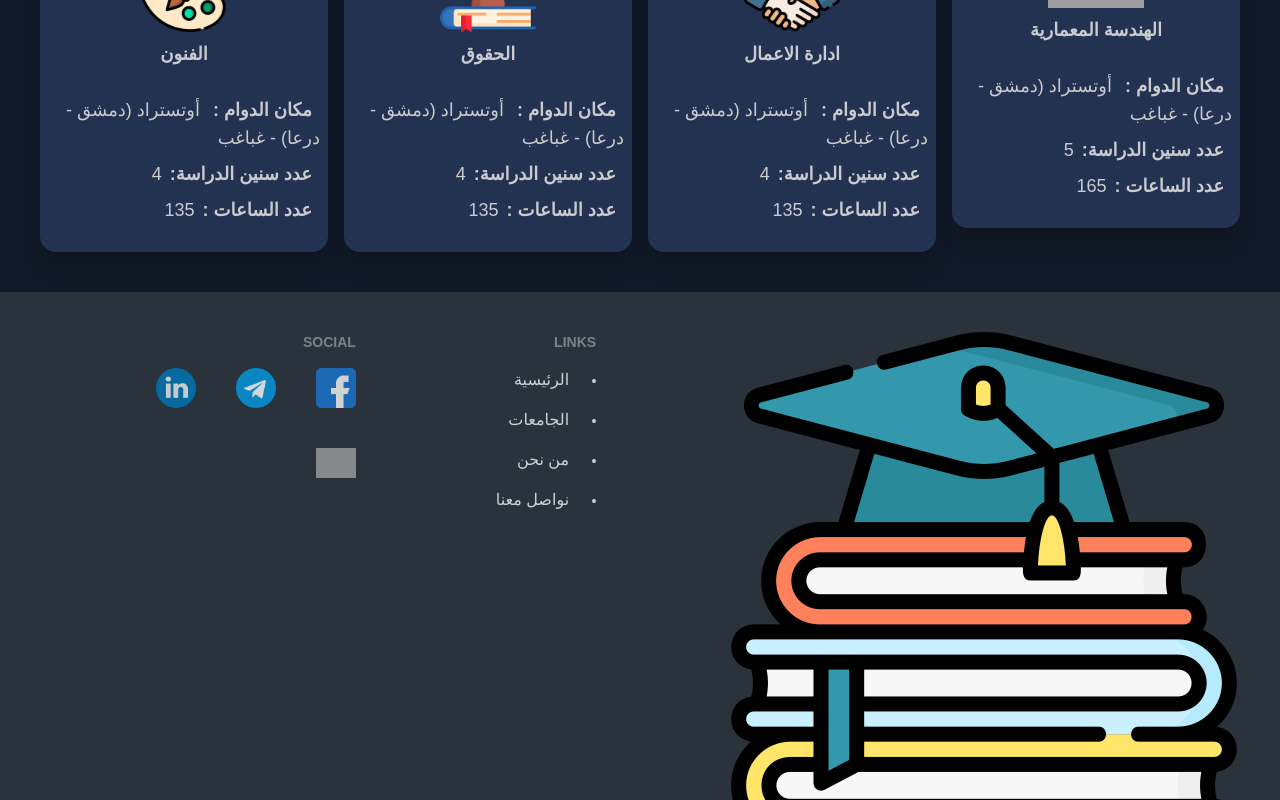
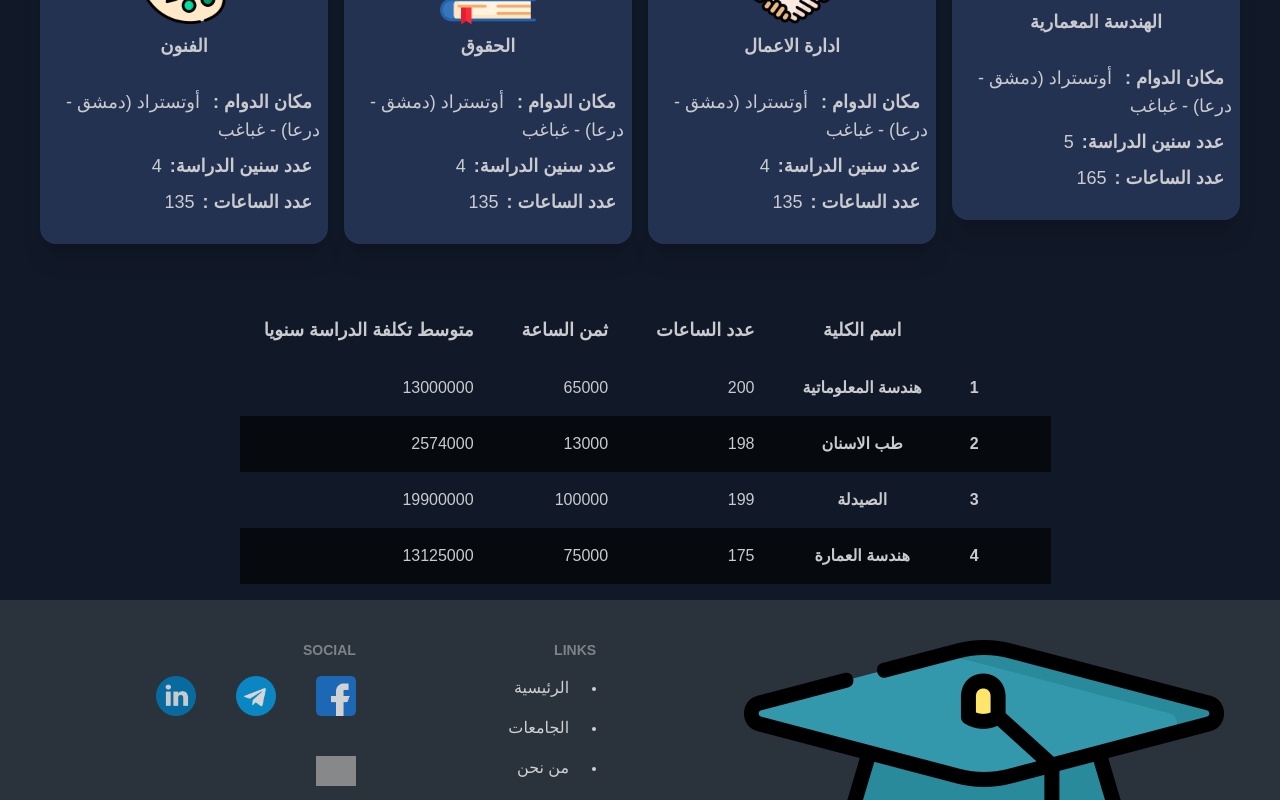
Before and after one commit to MHD-HSN-TD/spus, a Next.js app: page /unis/1 in a window 1280 px wide. Shown: the part 1803-2603 px from the top of the page. Built offline with nearby package versions, Linux system fonts and the light colour scheme; grey boxes are pictures that could not be loaded; a web font is replaced by a local one.

Commit message:
add table

```diff
--- a/src/app/(dynamic)/unis/[uni_id]/page.jsx
+++ b/src/app/(dynamic)/unis/[uni_id]/page.jsx
@@ -1,6 +1,7 @@
 
 
 import Card from "@/components/Card/Card"
+import Table from "@/components/Table/Table"
 import { universities } from "@/store/universities"
 import { unv } from "@/store/univs"
 import Image from "next/image"
@@ -79,7 +80,7 @@ const Uni = (props) => {
         <section className="">
             {layoutOfUniv}
             < div className="my-10">
-                <h1 className="font-bold text-2xl m-10 mx-20"> الاختصاصات الموجودة  <span></span> </h1>
+                <h1 className="font-bold  m-10 ">  الاختصاصات الموجودة   :   <span></span> </h1>
 
                 <div className="grid lg:grid-cols-4 grid-cols-2 gap-4 lg:m-10 m-2">
                     {/*//? map over the fields  */}
@@ -104,10 +105,24 @@ const Uni = (props) => {
                             )
                         }
                     })}
+                </div>
+            </div>
+            {/*  table start */}
+            <div>
+                {/* table info display */}
+                <div className="">
+                    <span></span>
+                </div>
+                {/* table display */}
+                <div className=" mx-auto lg:w-4/6 lg:text-lg text-xs p-4">
+                    <div>
+                        <Table></Table>
+
+                    </div>
 
                 </div>
+            </div>
 
-            </div>
         </section >
     )
 }
--- /dev/null
+++ b/src/components/Table/Table.jsx
@@ -0,0 +1,63 @@
+
+const Table = () => {
+    const tableInfo = [{
+        id: 1,
+        name: "هندسة المعلوماتية",
+        hours: 200,
+        hourPrice: 65000,
+        annualPrice: 200 * 65000
+    },
+    {
+        id: 1,
+        name: "طب الاسنان",
+        hours: 198,
+        hourPrice: 13000,
+        annualPrice: 0
+    },
+    {
+        id: 2,
+        name: "الصيدلة",
+        hours: 199,
+        hourPrice: 100000,
+        annualPrice: 0
+    },
+    {
+        id: 3,
+        name: "هندسة العمارة",
+        hours: 175,
+        hourPrice: 75000,
+        annualPrice: 0
+    },
+    ]
+    return (
+        <div className="overflow-x-auto">
+            <table className=" lg:table-lg table-xs table-zebra ">
+                {/* head */}
+                <thead>
+                    <tr>
+                        <th></th>
+                        <th> </th>
+                        <th>اسم الكلية</th>
+                        <th>عدد الساعات</th>
+                        <th>ثمن الساعة</th>
+                        <th>متوسط تكلفة الدراسة سنويا</th>
+                    </tr>
+                </thead>
+                <tbody>
+                    {/* row 1 */}
+                    {tableInfo.map((row, index) => <tr className="">
+                        <td ></td>
+                        <th >{index + 1}</th>
+                        <th >{row.name}</th>
+                        <td >{row.hours}</td>
+                        <td >{row.hourPrice}</td>
+                        <td > {row.hours * row.hourPrice}</td>
+                    </tr>)}
+
+                </tbody>
+            </table>
+        </div>
+    )
+}
+
+export default Table
```
